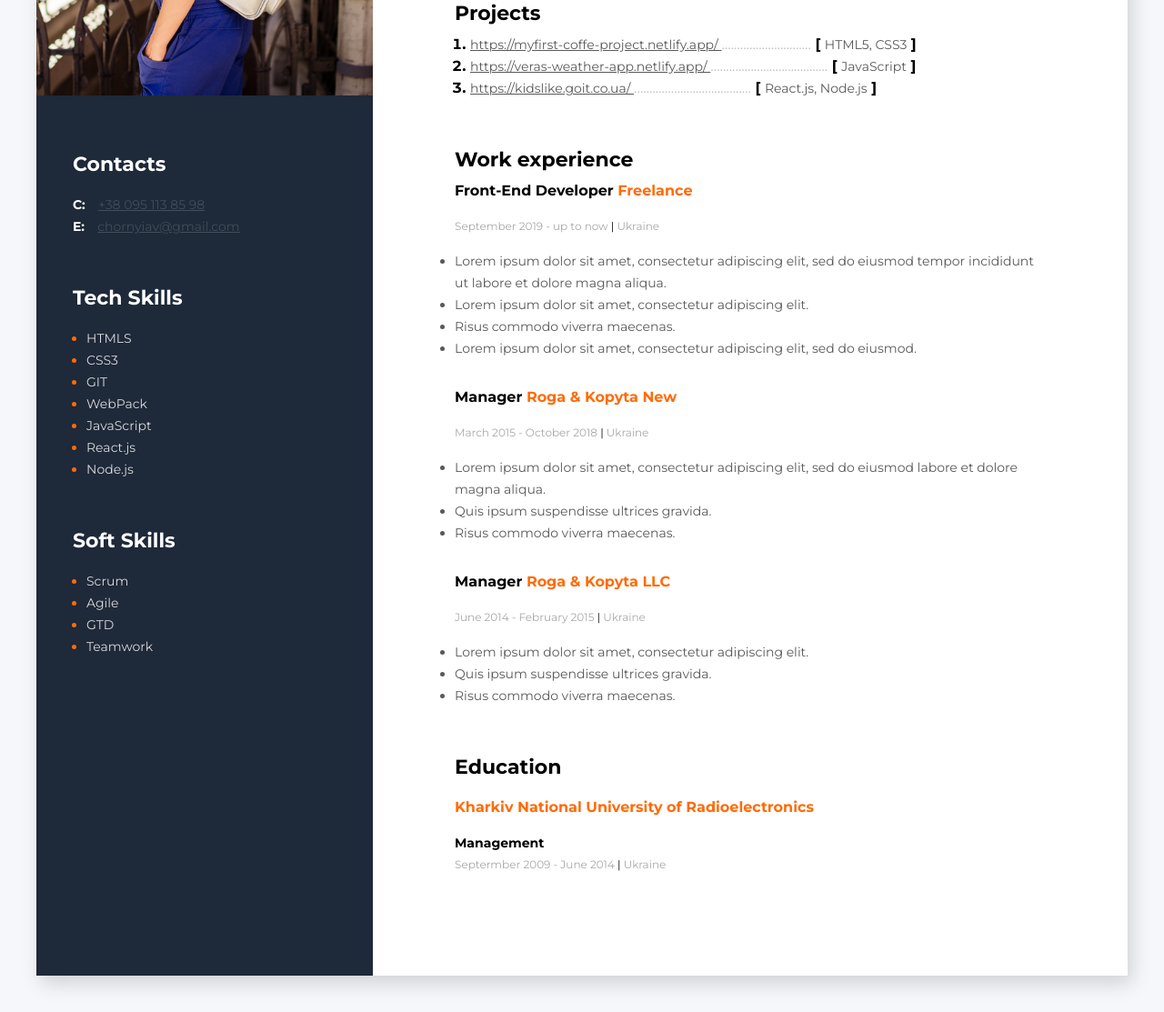
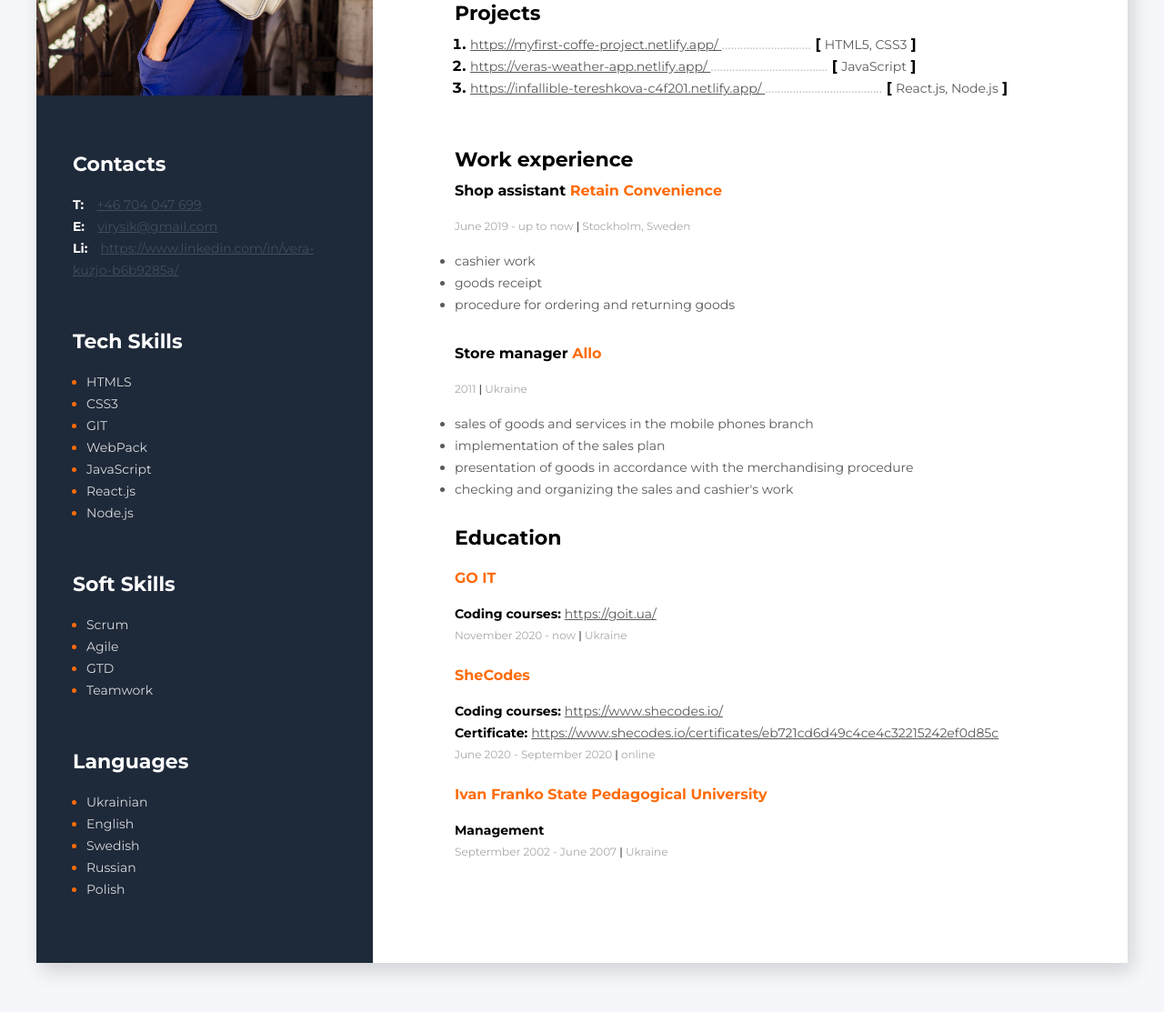
Before and after one commit to virysik/my-resume-one, a plain HTML site: page index.html in a window 1280 px wide. Shown: the part 444-1557 px from the top of the page at 91% size. Drawn offline with Linux system fonts and the light colour scheme.

Commit message:
added some information

```diff
--- a/index.html
+++ b/index.html
@@ -19,15 +19,24 @@
           <h3 class="contacts-title">Contacts</h3>
 
           <div>
-            <span class="contacts-links-type">C:</span>
-            <a class="contacts-link" href="tel:380951138598">
-              +38 095 113 85 98
+            <span class="contacts-links-type">T:</span>
+            <a class="contacts-link" href="tel:46704047699">
+              +46 704 047 699
             </a>
           </div>
           <div>
             <span class="contacts-links-type">E:</span>
-            <a class="contacts-link" href="mailto:chornyiav@gmail.com">
-              chornyiav@gmail.com
+            <a class="contacts-link" href="mailto:virysik@gmail.com">
+              virysik@gmail.com
+            </a>
+          </div>
+          <div>
+            <span class="contacts-links-type">Li:</span>
+            <a
+              class="contacts-link"
+              href="https://www.linkedin.com/in/vera-kuzjo-b6b9285a/"
+            >
+              https://www.linkedin.com/in/vera-kuzjo-b6b9285a/
             </a>
           </div>
         </div>
@@ -76,6 +85,27 @@
             </li>
           </ul>
         </div>
+
+        <div class="tech-skills">
+          <h3 class="contacts-title">Languages</h3>
+          <ul>
+            <li class="tech-skills-item">
+              <span class="tech-skills-text">Ukrainian</span>
+            </li>
+            <li class="tech-skills-item">
+              <span class="tech-skills-text">English</span>
+            </li>
+            <li class="tech-skills-item">
+              <span class="tech-skills-text">Swedish</span>
+            </li>
+            <li class="tech-skills-item">
+              <span class="tech-skills-text">Russian</span>
+            </li>
+            <li class="tech-skills-item">
+              <span class="tech-skills-text">Polish</span>
+            </li>
+          </ul>
+        </div>
       </aside>
 
       <div class="main-container">
@@ -83,10 +113,11 @@
           <h2 class="profession">Front-End Developer</h2>
           <h1 class="name">Vera Kuzjo</h1>
           <p class="description">
-            Lorem ipsum dolor sit amet, consectetur adipiscing elit, sed do
-            eiusmod tempor incididunt ut labore et dolore magna aliqua. Quis
-            ipsum suspendisse ultrices gravida. Risus commodo viverra maecenas
-            accumsan lacus vel facilisis.
+            Working hard with my studies to have the possibility to change my
+            career into IT branch. Have a thougth to do it earlier, but it
+            always take a while for thoughts to became reality. I like what i
+            study because it gives me a lot of ways to evolve. So the time for
+            changes has come.
           </p>
         </div>
 
@@ -125,8 +156,11 @@
             </li>
 
             <li class="projects-item">
-              <a class="projects-link" href="https://kidslike.goit.co.ua/">
-                https://kidslike.goit.co.ua/
+              <a
+                class="projects-link"
+                href="https://infallible-tereshkova-c4f201.netlify.app/"
+              >
+                https://infallible-tereshkova-c4f201.netlify.app/
               </a>
               <span class="dots">......................................</span>
               <span>
@@ -143,75 +177,50 @@
 
           <div>
             <h4 class="profession-title">
-              Front-End Developer
-              <span class="proffesion-company">Freelance</span>
+              Shop assistant
+              <span class="proffesion-company">Retain Convenience</span>
             </h4>
             <span class="profession-time">
-              September 2019 - up to now
+              June 2019 - up to now
               <span class="profession-divider">|</span>
-              Ukraine
+              Stockholm, Sweden
             </span>
             <ul class="profession-duties">
               <li class="profession-duties-item">
-                Lorem ipsum dolor sit amet, consectetur adipiscing elit, sed do
-                eiusmod tempor incididunt ut labore et dolore magna aliqua.
+                cashier work
               </li>
               <li class="profession-duties-item">
-                Lorem ipsum dolor sit amet, consectetur adipiscing elit.
+                goods receipt
               </li>
               <li class="profession-duties-item">
-                Risus commodo viverra maecenas.
-              </li>
-              <li class="profession-duties-item">
-                Lorem ipsum dolor sit amet, consectetur adipiscing elit, sed do
-                eiusmod.
+                procedure for ordering and returning goods
               </li>
             </ul>
           </div>
 
           <div>
             <h4 class="profession-title">
-              Manager
-              <span class="proffesion-company">Roga &amp; Kopyta New</span>
+              Store manager
+              <span class="proffesion-company">Allo</span>
             </h4>
             <span class="profession-time">
-              March 2015 - October 2018
+              2011
               <span class="profession-divider">|</span>
               Ukraine
             </span>
             <ul class="profession-duties">
               <li class="profession-duties-item">
-                Lorem ipsum dolor sit amet, consectetur adipiscing elit, sed do
-                eiusmod labore et dolore magna aliqua.
+                sales of goods and services in the mobile phones branch
               </li>
               <li class="profession-duties-item">
-                Quis ipsum suspendisse ultrices gravida.
+                implementation of the sales plan
               </li>
               <li class="profession-duties-item">
-                Risus commodo viverra maecenas.
-              </li>
-            </ul>
-          </div>
-
-          <div>
-            <h4 class="profession-title">
-              Manager
-              <span class="proffesion-company">Roga &amp; Kopyta LLC</span>
-            </h4>
-            <span class="profession-time">
-              June 2014 - February 2015
-              <span class="profession-divider">|</span>
-              Ukraine
-            </span>
-            <ul class="profession-duties-last-company">
-              <li class="profession-duties-item">
-                Lorem ipsum dolor sit amet, consectetur adipiscing elit.
+                presentation of goods in accordance with the merchandising
+                procedure
               </li>
               <li class="profession-duties-item">
-                Quis ipsum suspendisse ultrices gravida.
-              </li>
-              <li class="profession-duties-item">
-                Risus commodo viverra maecenas.
+                checking and organizing the sales and cashier's work
               </li>
             </ul>
           </div>
@@ -219,11 +228,50 @@
           <div>
             <h3 class="about-me-title">Education</h3>
             <p class="education-place">
-              Kharkiv National University of Radioelectronics
+              GO IT
+            </p>
+            <p class="education-kind">
+              Coding courses:
+              <a class="projects-link" href="https://goit.ua/">
+                https://goit.ua/
+              </a>
+            </p>
+
+            <span class="profession-time">
+              November 2020 - now
+              <span class="profession-divider">|</span>
+              Ukraine
+            </span>
+            <p class="education-place">
+              SheCodes
+            </p>
+            <p class="education-kind">
+              Coding courses:
+              <a class="projects-link" href="https://www.shecodes.io/">
+                https://www.shecodes.io/
+              </a>
+            </p>
+            <p class="education-kind">
+              Certificate:
+              <a
+                class="projects-link"
+                href="https://www.shecodes.io/certificates/eb721cd6d49c4ce4c32215242ef0d85c"
+              >
+                https://www.shecodes.io/certificates/eb721cd6d49c4ce4c32215242ef0d85c
+              </a>
+            </p>
+            <span class="profession-time">
+              June 2020 - September 2020
+              <span class="profession-divider">|</span>
+              online
+            </span>
+
+            <p class="education-place">
+              Ivan Franko State Pedagogical University
             </p>
             <p class="education-kind">Management</p>
             <span class="profession-time">
-              Septermber 2009 - June 2014
+              Septermber 2002 - June 2007
               <span class="profession-divider">|</span>
               Ukraine
             </span>
```
